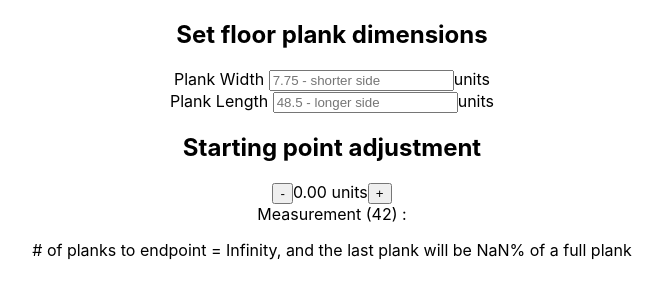
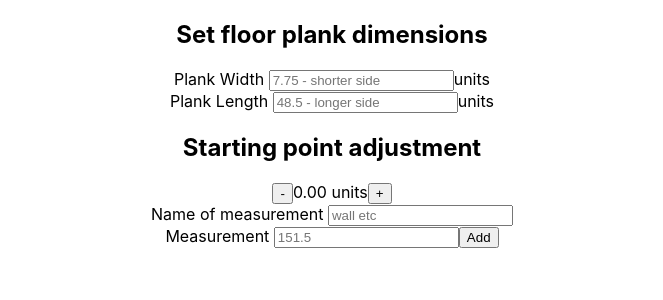
Before and after one commit to danielwlemmon/flooring-calculator, a React (Create React App) app: page / in a window 1280 px wide. Shown: the top 300 px of the page, without its empty margins (308-971 px from the left). Built offline with nearby package versions, Linux system fonts and the light colour scheme.

Commit message:
setup ability to add measurements
not displaying mapped array of measurements, but they are storing in the state

```diff
--- a/src/Components/Calculator.js
+++ b/src/Components/Calculator.js
@@ -4,8 +4,8 @@ import Measurements from './Measurements';
 function Calculator() {
   const [offset, setOffset] = useState(0);
   const [plankDimensions, setPlankDimensions] = useState({
-    width: 0,
-    length: 0
+    width: null,
+    length: null
   });
 
   const increaseStart = () => {
--- a/src/Components/Measurements.js
+++ b/src/Components/Measurements.js
@@ -1,18 +1,53 @@
-import React from 'react';
+import React, { useState } from 'react';
 
 const Measurements = ({ plankDimensions }) => {
+  localStorage.setItem("plankDimensions", JSON.stringify(plankDimensions));
+  const [measurements, setMeasurements] = useState([]);
+  const [newMeasurement, setNewMeasurement] = useState({
+    id: null,
+    name: "",
+    measurement: null
+  });
 
   const calcLastWidth = (distance) => {
+    console.log(distance)
     const planksNeeded = ((distance + plankDimensions.offset) / plankDimensions.width).toFixed(2);
     const percentWidth = ((planksNeeded - Math.trunc(planksNeeded)) * 100).toFixed(1);
     return (
-    <p># of planks to endpoint = {planksNeeded},
-    and the last plank will be {percentWidth}% of a full plank</p>);
+      <p># of planks to endpoint = {planksNeeded},
+        and the last plank will be {percentWidth}% of a full plank</p>);
+  };
+
+  const handleSubmit = (e) => {
+    e.preventDefault();
+    const getId = measurements.length;
+    let abc  = (newMeasurement);
+    abc.id = getId;
+    let addMeasurements = measurements;
+    addMeasurements.push(abc);
+    setMeasurements(addMeasurements);
+    console.log(measurements)
+  };
+
+  const handleChange = (e) => {
+    setNewMeasurement((preValue) => {
+      return { ...preValue, [e.target.name]: e.target.value };
+    });
   };
 
   return (
     <div>
-      Measurement (42) : {calcLastWidth(141.875)}
+
+      <form onSubmit={handleSubmit}>
+        <label htmlFor='name'>Name of measurement </label>
+
+        <input placeholder='wall etc' type="text" name='name' onChange={handleChange} />
+        <br />
+        <label htmlFor='measurement'>Measurement </label>
+        <input placeholder='151.5' type='number' name='measurement' onChange={handleChange} />
+        <button type='submit'>Add</button>
+      </form>
+
     </div>
   )
 };
```
Also changed, not shown: src/logo.svg (deleted).
